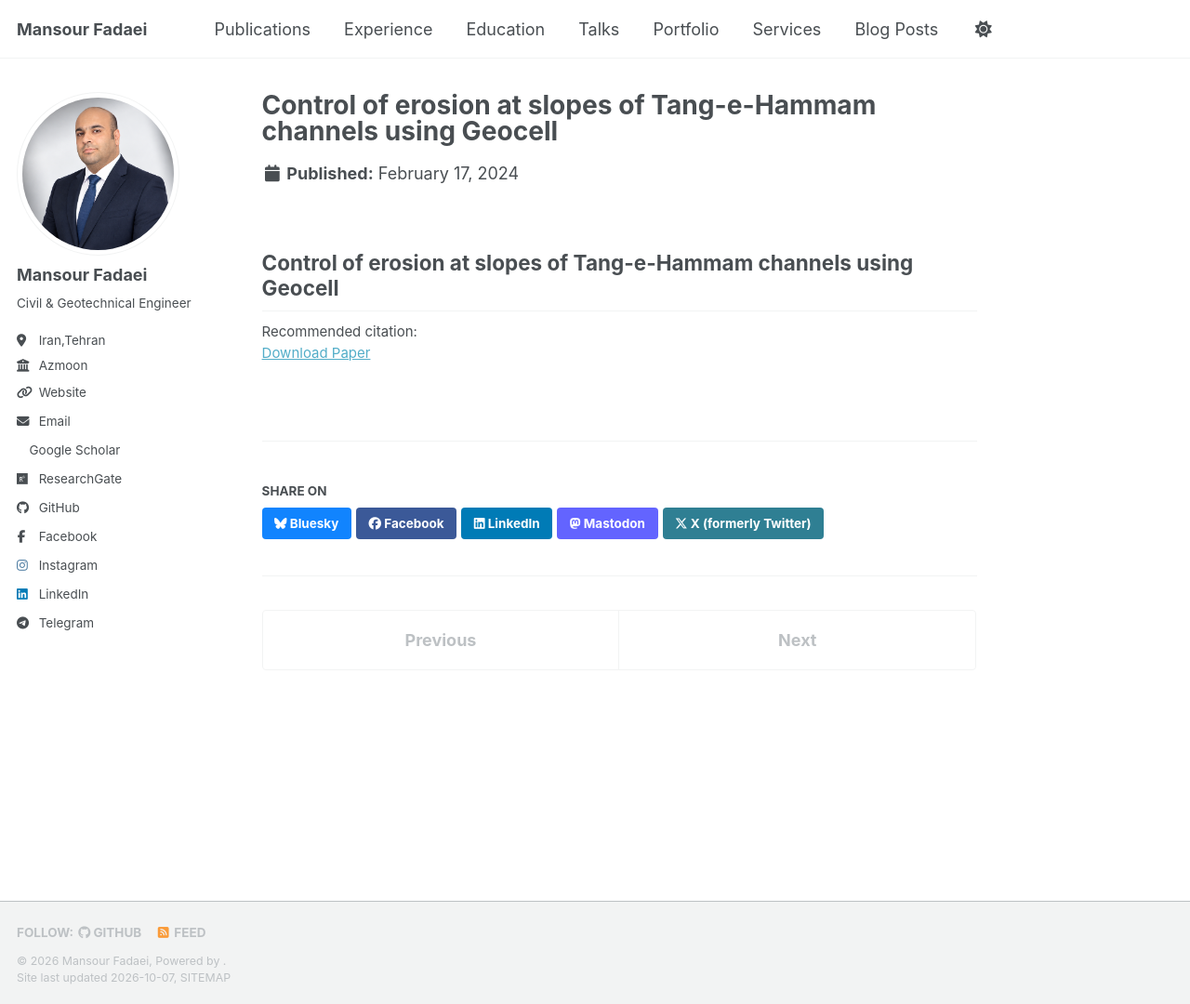
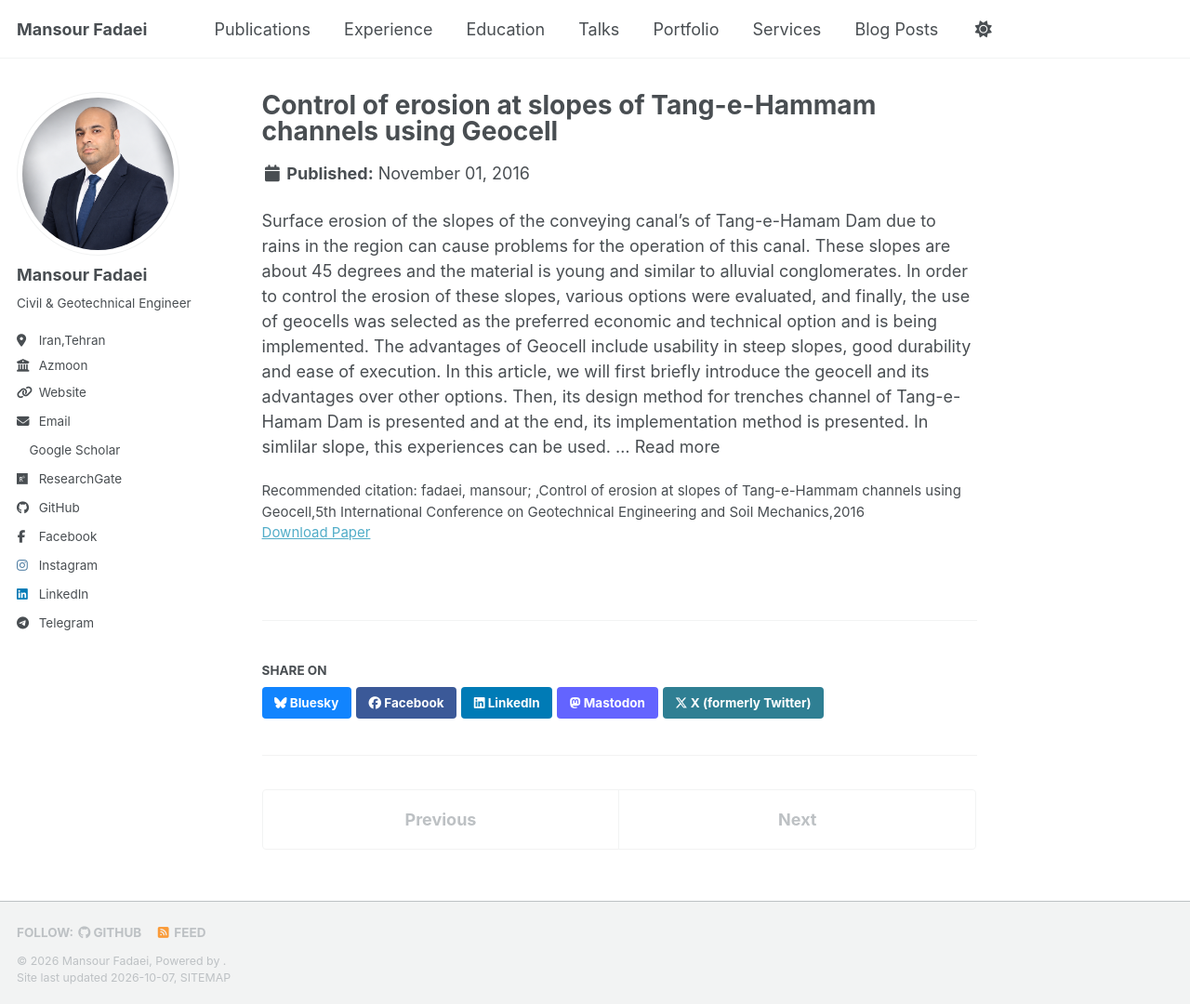
Before and after one commit to geo-eng/geo-eng.github.io, a Jekyll site: the page built from _publications/Control of erosion at slopes of Tang-e-Hammam channels using Geocell.md, in a window 1280 px wide and 1080 px high. Shown: the whole window at 93% size. Built offline with Jekyll 4.4.1, drawn with Linux system fonts in a browser that asks for light colours; a style sheet for code colours, icons or effects is not loaded.

Commit message:
Update Control of erosion at slopes of Tang-e-Hammam channels using Geocell.md

```diff
--- a/_publications/Control of erosion at slopes of Tang-e-Hammam channels using Geocell.md
+++ b/_publications/Control of erosion at slopes of Tang-e-Hammam channels using Geocell.md
@@ -3,9 +3,11 @@ title: "Control of erosion at slopes of Tang-e-Hammam channels using Geocell"
 collection: publications
 category: conferences
 permalink: /publication/Control-of-erosion-at-slopes-of-Tang-e-Hammam-channels-using-Geocell
-date: 2024-02-17
+date: 2016-11-01
 paperurl: 'https://www.researchgate.net/publication/342698479_Control_of_erosion_at_slopes_of_Tang-e-Hammam_channels_using_Geocell'
-citation: ''
+citation: 'fadaei, mansour; ,Control of erosion at slopes of Tang-e-Hammam channels using Geocell,5th International Conference on Geotechnical Engineering and Soil Mechanics,2016'
 ---
 
-## Control of erosion at slopes of Tang-e-Hammam channels using Geocell
+
+Surface erosion of the slopes of the conveying canal's of Tang-e-Hamam Dam due to rains in the region can cause problems for the operation of this canal. These slopes are about 45 degrees and the material is young and similar to alluvial conglomerates. In order to control the erosion of these slopes, various options were evaluated, and finally, the use of geocells was selected as the preferred economic and technical option and is being implemented. The advantages of Geocell include usability in steep slopes, good durability and ease of execution. In this article, we will first briefly introduce the geocell and its advantages over other options. Then, its design method for trenches channel of Tang-e-Hamam Dam is presented and at the end, its implementation method is presented. In simlilar slope, this experiences can be used.
+… Read more
```
